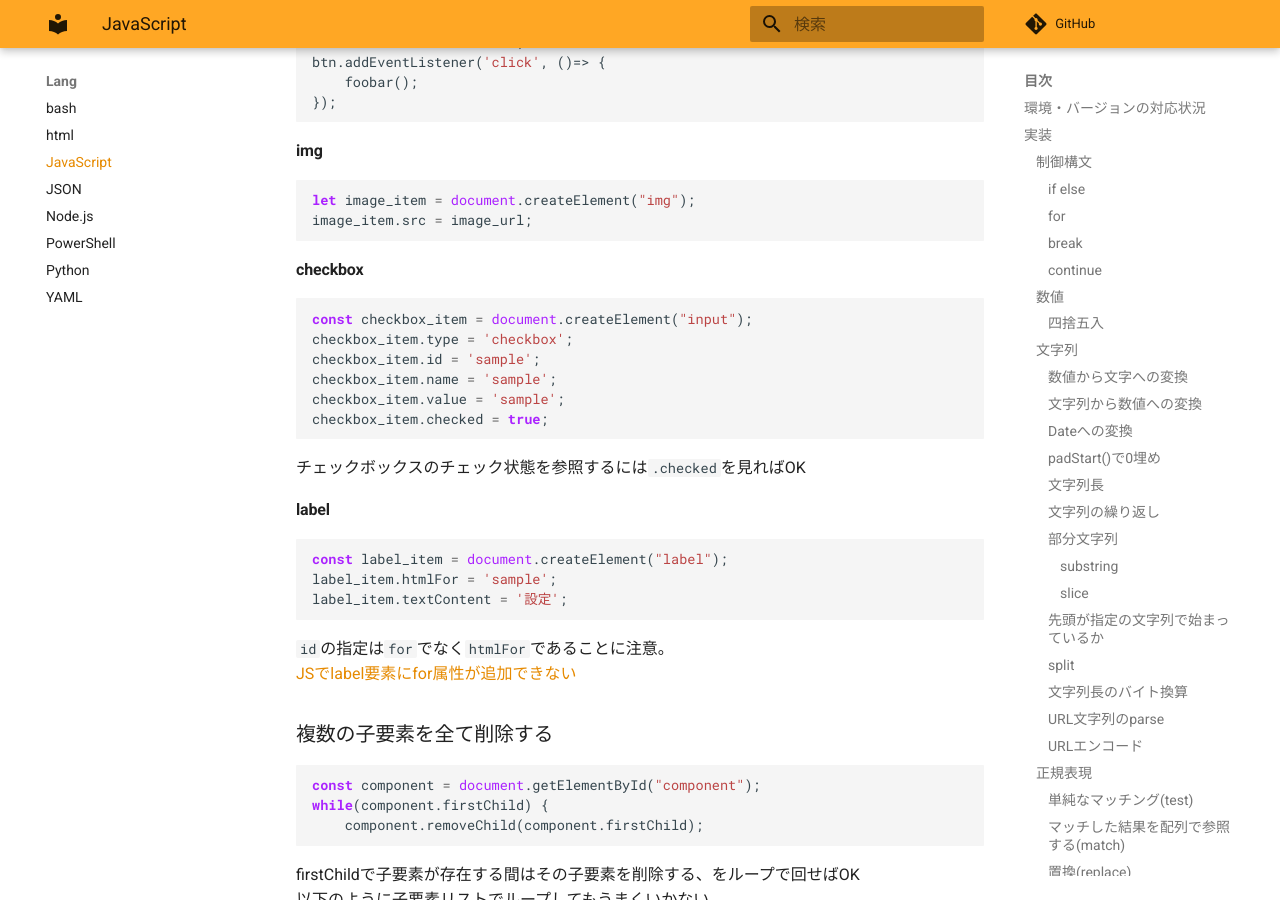
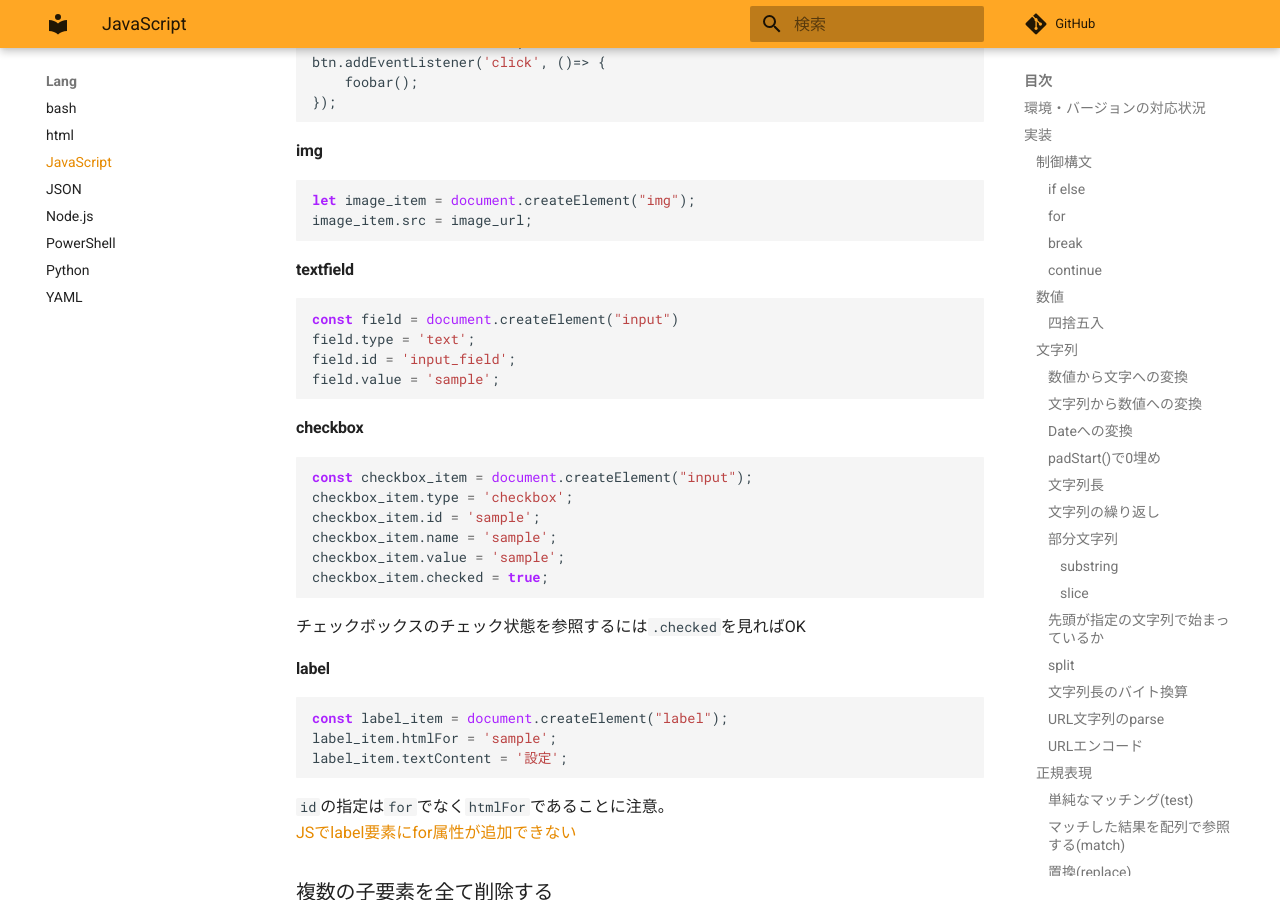
Before and after one commit to zaki-lknr/docs, an MkDocs documentation site: the page built from docs/lang/js.md, in a window 1280 px wide and 900 px high, scrolled down 13045 px. Built offline with MkDocs 1.6.1 and Material for MkDocs 9.7.7, drawn with Linux system fonts in a browser that asks for light colours; comment, search, counter and statistics services are not loaded.

Commit message:
add: lang/javascript: dom/input/text

````diff
--- a/docs/lang/js.md
+++ b/docs/lang/js.md
@@ -694,6 +694,15 @@ let image_item = document.createElement("img");
 image_item.src = image_url;
 ```
 
+#### textfield
+
+```javascript
+const field = document.createElement("input")
+field.type = 'text';
+field.id = 'input_field';
+field.value = 'sample';
+```
+
 #### checkbox
 
 ```javascript
````
